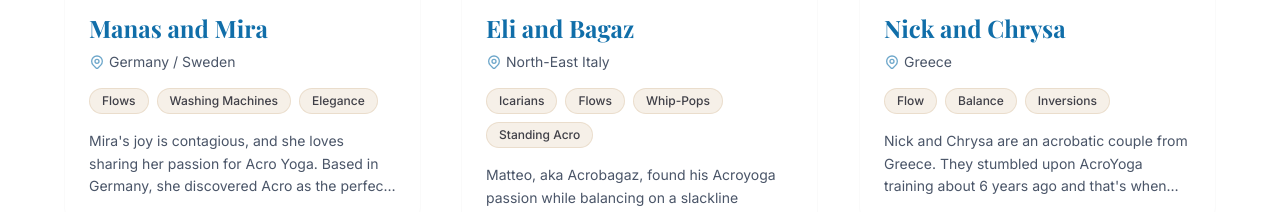
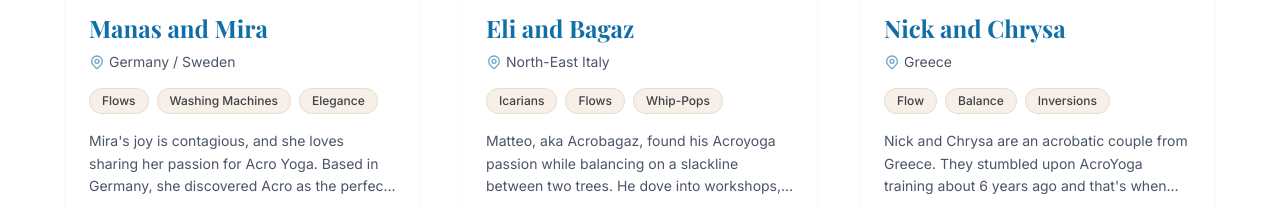
Before and after one commit to GloryFlory/mac-website, a Next.js app: page /teachers in a window 1280 px wide. Shown: the part 1760-1972 px from the top of the page. Built offline with nearby package versions, Linux system fonts and the light colour scheme; a web font is replaced by a local one.

Commit message:
Use Google Drive embeds for large videos; remove Standing Acro tag from Eli & Bagaz

```diff
--- a/app/components/PreFestTrackCard.tsx
+++ b/app/components/PreFestTrackCard.tsx
@@ -154,6 +154,15 @@ const PreFestTrackCard: FC<PreFestTrackCardProps> = ({
             <div className="grid grid-cols-1 md:grid-cols-2 gap-6 p-6">
               {/* Left: portrait video */}
               <div className="relative aspect-[9/16] w-full overflow-hidden rounded-2xl bg-black">
+                {videoUrl.includes('drive.google.com') ? (
+                  <iframe
+                    src={videoUrl}
+                    className="w-full h-full"
+                    allow="autoplay"
+                    allowFullScreen
+                    aria-label={`${teachers} video`}
+                  />
+                ) : (
                   <video
                     src={videoUrl}
                     controls
@@ -163,6 +172,7 @@ const PreFestTrackCard: FC<PreFestTrackCardProps> = ({
                     className="w-full h-full object-contain bg-black"
                     aria-label={`${teachers} video`}
                   />
+                )}
               </div>
 
               {/* Right: bio + highlights */}
--- a/app/components/TeacherCard.tsx
+++ b/app/components/TeacherCard.tsx
@@ -33,7 +33,8 @@ const TeacherCard: FC<TeacherCardProps> = ({
   const [isExpanded, setIsExpanded] = useState(false);
   const [isVideoPlaying, setIsVideoPlaying] = useState(false);
   const isVideo = /\.(mp4|webm|ogg|mov)$/i.test(imageUrl || '');
-  const hasExpandedVideo = videoUrl && /\.(mp4|webm|ogg|mov)$/i.test(videoUrl);
+  const isDriveUrl = (url: string) => url.includes('drive.google.com');
+  const hasExpandedVideo = videoUrl && (/\.(mp4|webm|ogg|mov)$/i.test(videoUrl) || isDriveUrl(videoUrl));
 
   return (
     <>
@@ -205,6 +206,15 @@ const TeacherCard: FC<TeacherCardProps> = ({
               {/* Left: Video/Image */}
               <div className="relative aspect-[9/16] md:aspect-[9/16] w-full overflow-hidden rounded-2xl bg-brand-sand/10">
                 {hasExpandedVideo ? (
+                  isDriveUrl(videoUrl!) ? (
+                    <iframe
+                      src={videoUrl}
+                      className="w-full h-full"
+                      allow="autoplay"
+                      allowFullScreen
+                      aria-label={`${name} video`}
+                    />
+                  ) : (
                     <video
                       src={videoUrl}
                       controls
@@ -214,6 +224,7 @@ const TeacherCard: FC<TeacherCardProps> = ({
                       className="w-full h-full object-contain bg-black"
                       aria-label={`${name} video`}
                     />
+                  )
                 ) : (
                   <Image
                     src={imageUrl}
--- a/app/components/TeachersPreview.tsx
+++ b/app/components/TeachersPreview.tsx
@@ -40,7 +40,7 @@ Traveling and sharing this practice fills our hearts. We're inspired by discover
     duoName: 'Acro Klaris / Acro Misaris',
     roleTags: ['Flows', 'Icarians', 'Whip-Pops', 'F2F'],
     imageUrl: '/teachers/Michal and Klara/Eli and Bagaz.jpg',
-    videoUrl: '/teachers/Michal and Klara/IMG_4319.mov',
+    videoUrl: 'https://drive.google.com/file/d/1HU2F4eSZYzYFguuWxzS8nPZiWWnAynoG/preview',
     location: 'Slovakia',
     bio: `Klára has dedicated her whole life to sports, and is most defined by aesthetic disciplines—dance, gymnastics, and acrobatics. In her everyday work, she teaches movement preparation for children and parents from as early as 10 months old, gymnastics from age 3, and also works as a physiotherapist.
 
@@ -81,9 +81,9 @@ Together, Manas and Mira bring the perfect balance: technical mastery meets play
     id: 8,
     name: 'Eli and Bagaz',
     duoName: 'Acrobagaz',
-    roleTags: ['Icarians', 'Flows', 'Whip-Pops', 'Standing Acro'],
+    roleTags: ['Icarians', 'Flows', 'Whip-Pops'],
     imageUrl: '/teachers/Eli and Bagaz/mini-BarefootyogaSLO-96.jpg',
-    videoUrl: '/teachers/Eli and Bagaz/Eli and Bagaz.mp4',
+    videoUrl: 'https://drive.google.com/file/d/1JyJT4wPnvKLyeocMB72C3wf4-LDfoHlB/preview',
     location: 'North-East Italy',
     instagram: 'https://www.instagram.com/acrobagaz/',
     bio: `Matteo, aka Acrobagaz, found his Acroyoga passion while balancing on a slackline between two trees. He dove into workshops, seminars, and retreats across Italy and Spain, creating inclusive Acroyoga communities along the way. After training at Acroyoga Montréal, he has been spreading joy through workshops across Europe for the past 12 years—his smile and enthusiasm making every experience truly magical.
--- a/app/pre-fest/page.tsx
+++ b/app/pre-fest/page.tsx
@@ -94,7 +94,7 @@ export default function PreFestPage() {
                 imageUrl="/pre-fest/Mads and Gavin/Mads and Gav.jpg"
                 imageAlt="Mads & Gavin"
                 imagePosition="object-top"
-                videoUrl="/pre-fest/Mads and Gavin/Mads and Gavin.mp4"
+                videoUrl="https://drive.google.com/file/d/1CYFCTe0ZSzKOEhoQj7_veYVePRygn6eU/preview"
                 accentColor="sea"
                 instagrams={[
                   { name: 'Mads', url: 'https://www.instagram.com/mads.rayner/' },
@@ -119,7 +119,7 @@ export default function PreFestPage() {
                 imageUrl="/pre-fest/Pri and Anna/Priand Anna.jpg"
                 imageAlt="Pri & Anna"
                 imagePosition="object-cover"
-                videoUrl="/pre-fest/Pri and Anna/Turkish Flow (WHIPS).MOV"
+                videoUrl="https://drive.google.com/file/d/1pR40YFRJPQL5eteDWTXgTXZ9KctOCGfd/preview"
                 accentColor="sun"
                 instagrams={[
                   { name: 'Pri', url: 'https://www.instagram.com/pri_prix/' },
--- a/app/teachers/page.tsx
+++ b/app/teachers/page.tsx
@@ -43,7 +43,7 @@ Traveling and sharing this practice fills our hearts. We're inspired by discover
     duoName: 'Acro Klaris / Acro Misaris',
     roleTags: ['Flows', 'Icarians', 'Whip-Pops', 'F2F'],
     imageUrl: '/teachers/Michal and Klara/Eli and Bagaz.jpg',
-    videoUrl: '/teachers/Michal and Klara/IMG_4319.mov',
+    videoUrl: 'https://drive.google.com/file/d/1HU2F4eSZYzYFguuWxzS8nPZiWWnAynoG/preview',
     location: 'Slovakia',
     bio: `Klára has dedicated her whole life to sports, and is most defined by aesthetic disciplines—dance, gymnastics, and acrobatics. In her everyday work, she teaches movement preparation for children and parents from as early as 10 months old, gymnastics from age 3, and also works as a physiotherapist.
 
@@ -87,9 +87,9 @@ Manas, originally from India, finds joy in AcroYoga as it brings him to a state
     id: 8,
     name: 'Eli and Bagaz',
     duoName: 'Acrobagaz',
-    roleTags: ['Icarians', 'Flows', 'Whip-Pops', 'Standing Acro'],
+    roleTags: ['Icarians', 'Flows', 'Whip-Pops'],
     imageUrl: '/teachers/Eli and Bagaz/mini-BarefootyogaSLO-96.jpg',
-    videoUrl: '/teachers/Eli and Bagaz/Eli and Bagaz.mp4',
+    videoUrl: 'https://drive.google.com/file/d/1JyJT4wPnvKLyeocMB72C3wf4-LDfoHlB/preview',
     location: 'North-East Italy',
     instagram: 'https://www.instagram.com/acrobagaz/',
     bio: `Matteo, aka Acrobagaz, found his Acroyoga passion while balancing on a slackline between two trees. He dove into workshops, seminars, and retreats across Italy and Spain, creating inclusive Acroyoga communities along the way. After training at Acroyoga Montréal, he has been spreading joy through workshops across Europe for the past 12 years—his smile and enthusiasm making every experience truly magical.
```
Lines whose indentation alone changed are shown as unchanged.
